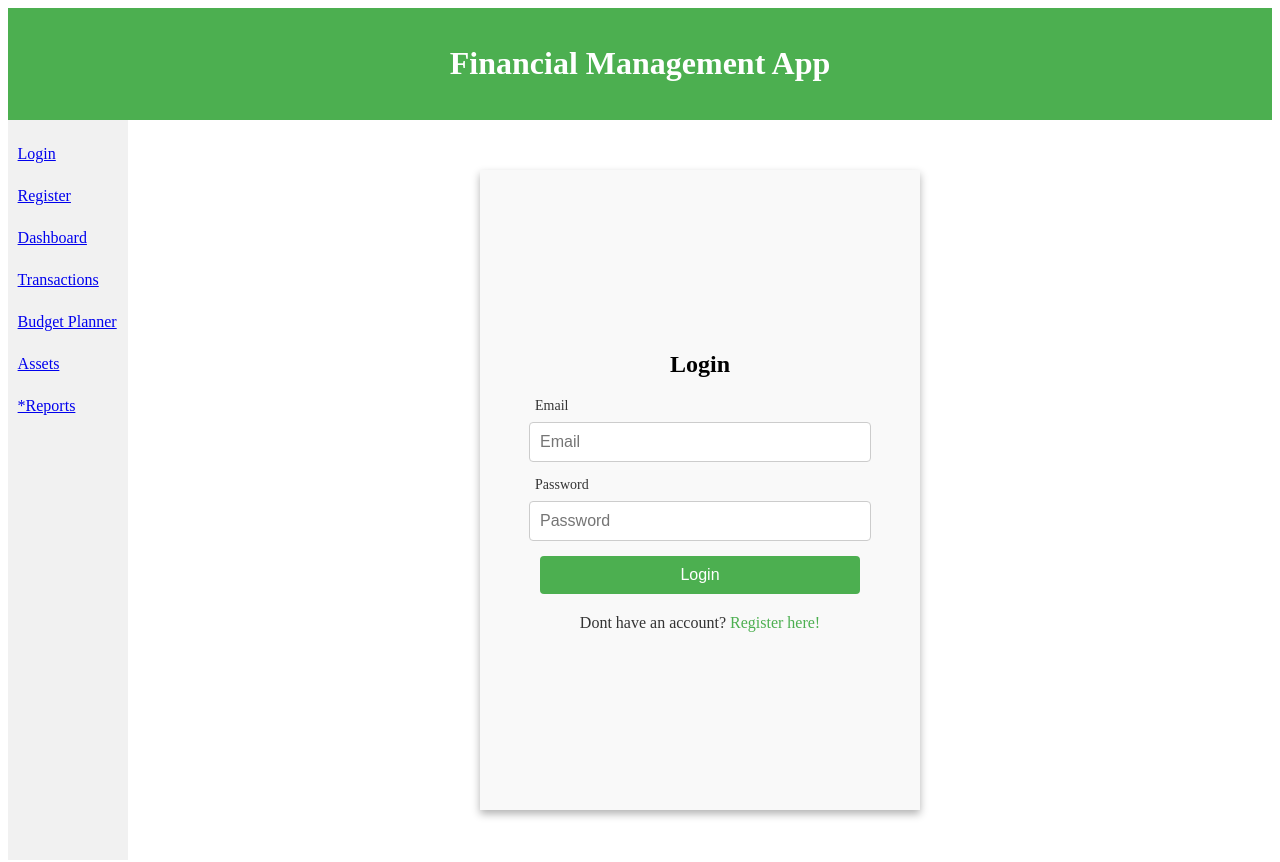
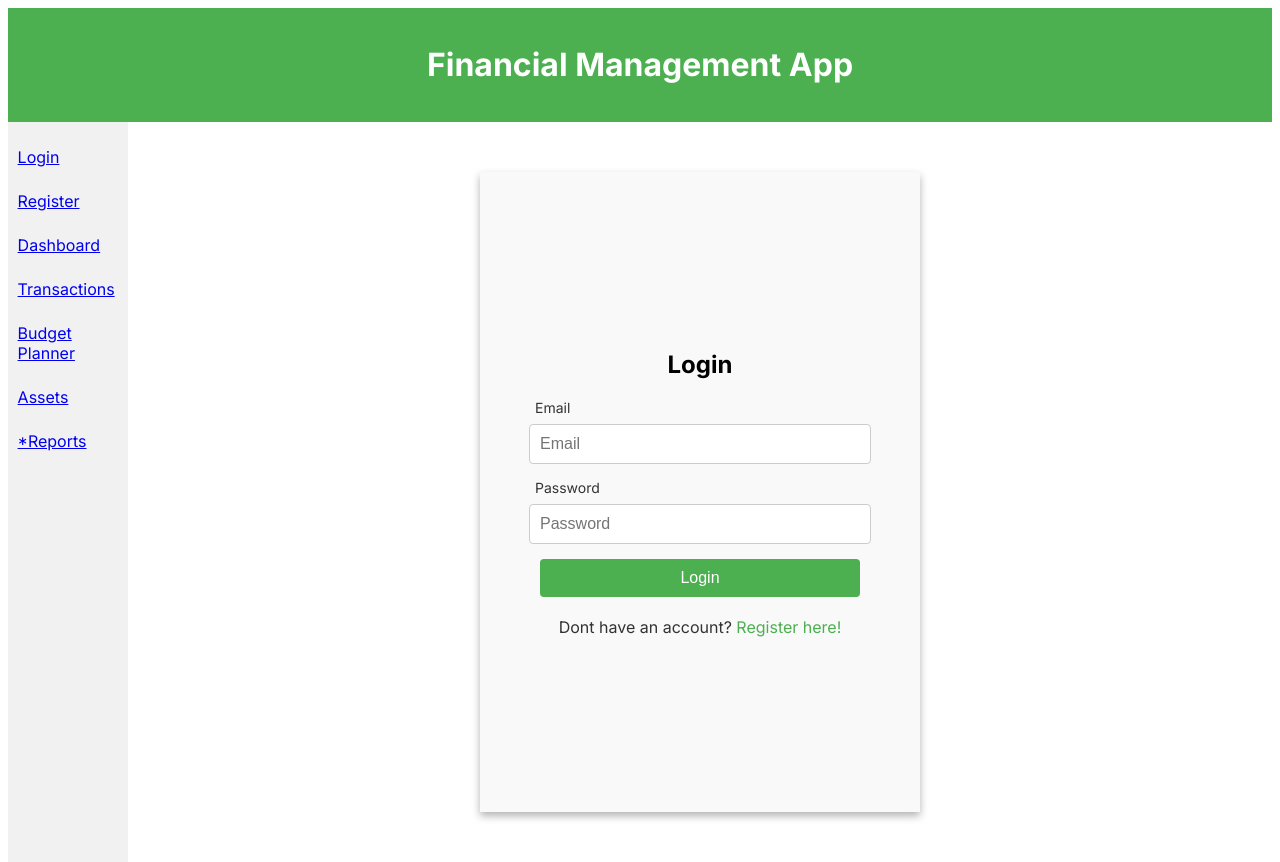
Before and after one commit to zachdev1/shellhacks-project, a React (Vite) app: page / in a window 1280 px wide. Built offline with nearby package versions, Linux system fonts and the light colour scheme.

Commit message:
changed font

```diff
--- a/index.html
+++ b/index.html
@@ -5,6 +5,9 @@
     <link rel="icon" type="image/svg+xml" href="/vite.svg" />
     <meta name="viewport" content="width=device-width, initial-scale=1.0" />
     <title>Financial Planner</title>
+    <link rel="preconnect" href="https://fonts.googleapis.com">
+    <link rel="preconnect" href="https://fonts.gstatic.com" crossorigin>
+    <link href="https://fonts.googleapis.com/css2?family=Inter:ital,opsz,wght@0,14..32,100..900;1,14..32,100..900&display=swap" rel="stylesheet">
   </head>
   <body>
     <div id="root"></div>
--- a/src/index.css
+++ b/src/index.css
@@ -9,3 +9,8 @@
 input[type=number] {
   -moz-appearance: textfield;
 }
+
+body {
+  font-family: "Inter", sans-serif;
+  font-optical-sizing: auto;
+}
```
